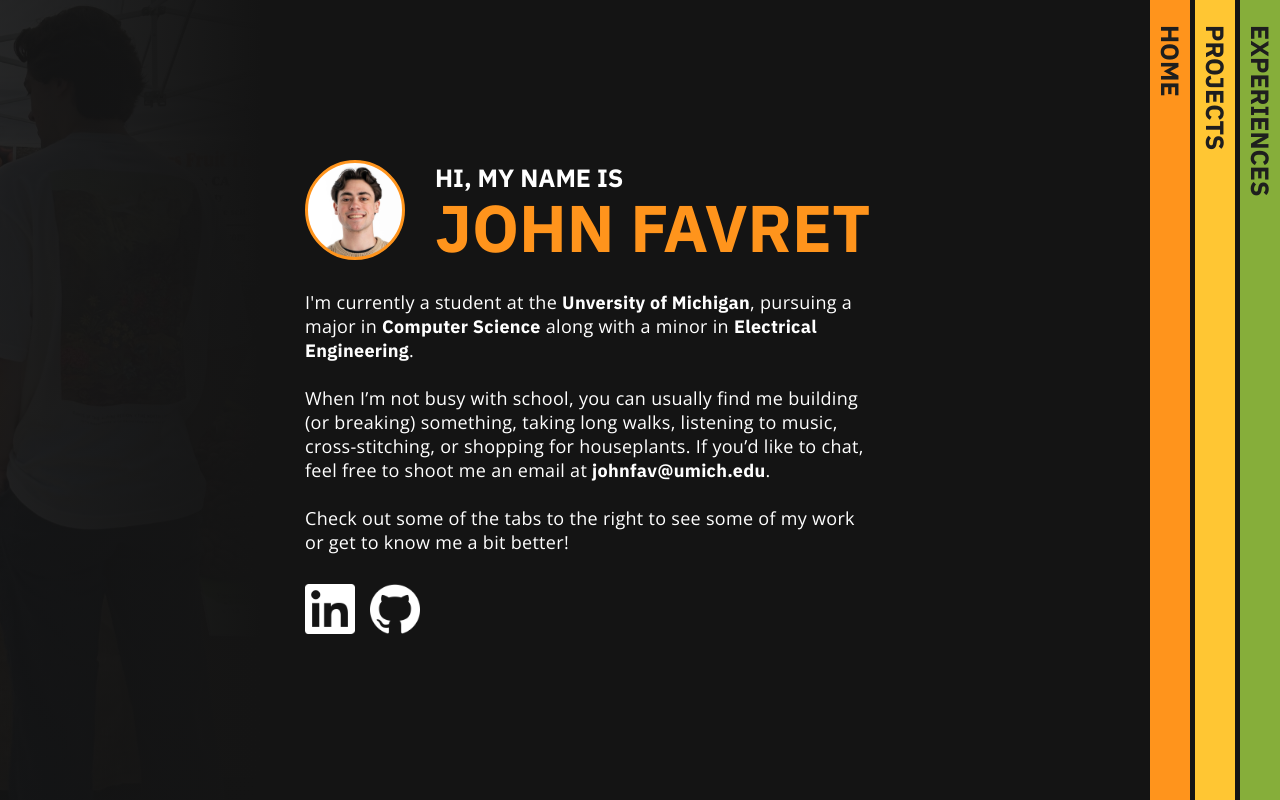
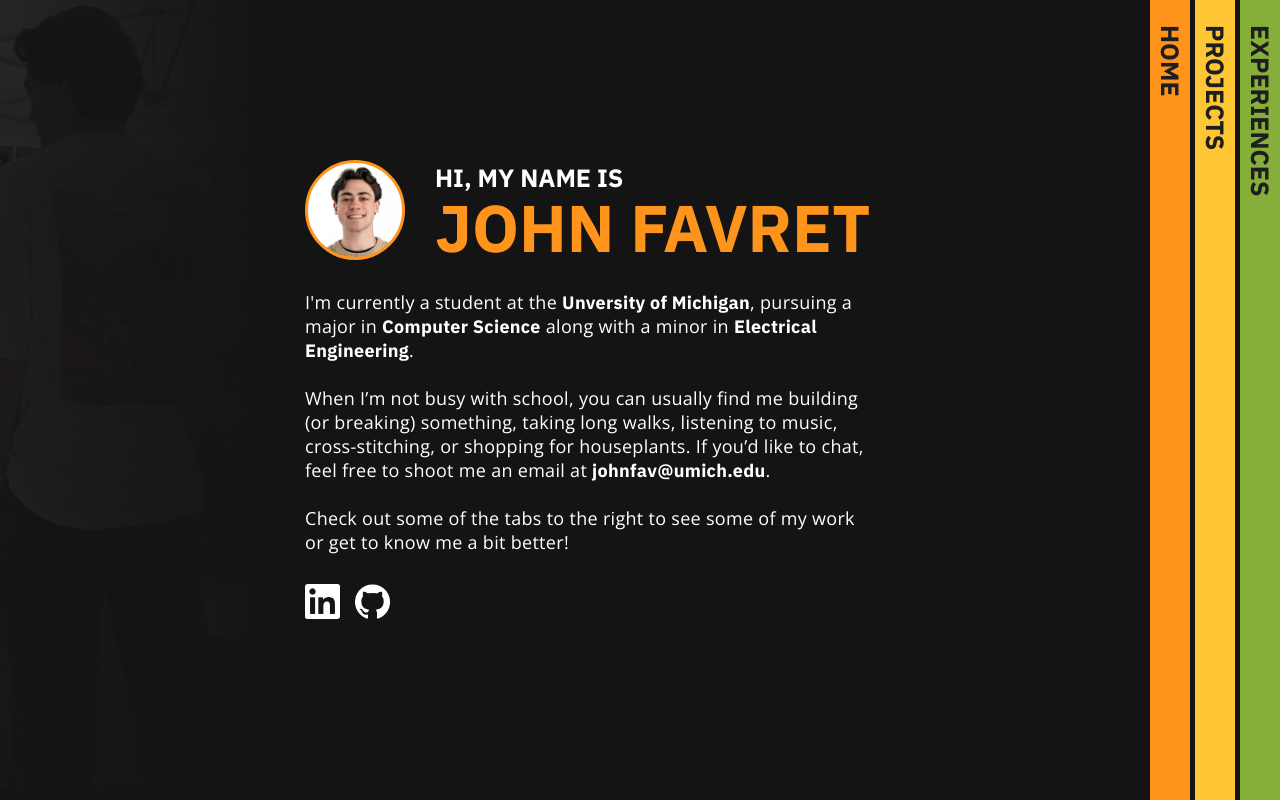
Before and after one commit to johnfav03/Personal-Website-v4, a Vue app: page /#2 in a window 1280 px wide. Built offline with nearby package versions, Linux system fonts and the light colour scheme; no server answers; a web font is replaced by a local one.

Commit message:
size adj

```diff
--- a/src/App.vue
+++ b/src/App.vue
@@ -431,7 +431,7 @@
     }
     .icon-cont {
         width: 100%;
-        height: 50px;
+        height: 35px;
         margin-top: 30px;
     }
     .icon-cont img {
```
